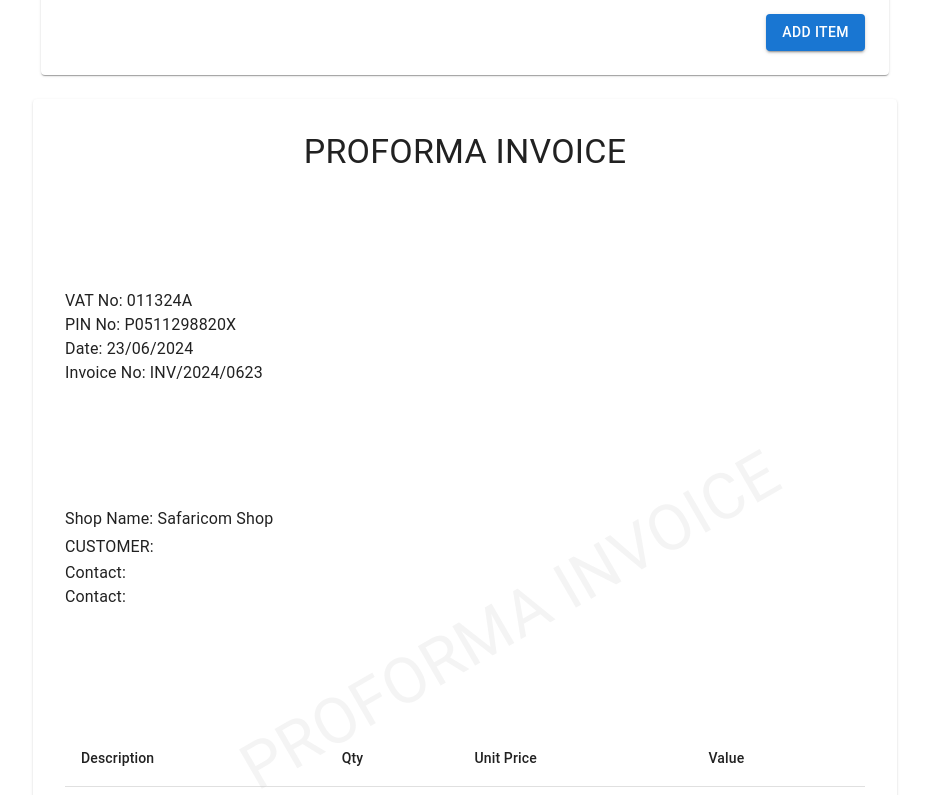
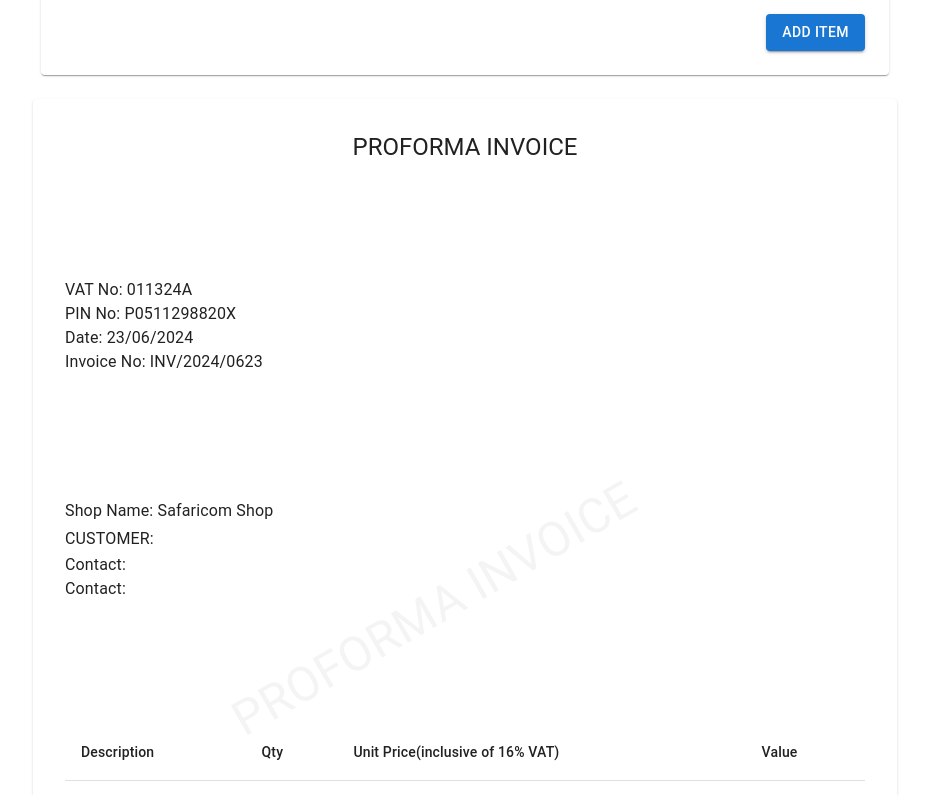
Before and after one commit to enochmaonga/Serial-range, a Next.js app: page /invoice-generator in a window 1280 px wide. Shown: the part 345-1140 px from the top of the page, without its empty margins (175-1104 px from the left). Built offline with nearby package versions, Linux system fonts and the light colour scheme.

Commit message:
refactor invoice size

```diff
--- a/src/components/Invoice/InvoiceGen.js
+++ b/src/components/Invoice/InvoiceGen.js
@@ -201,14 +201,14 @@
                         top: "40%",
                         left: "20%",
                         transform: "rotate(-30deg)",
-                        fontSize: "4rem",
+                        fontSize: "3rem",
                         color: "rgba(200,200,200,0.2)",
                     }}
                 >
                     PROFORMA INVOICE
                 </Typography>
 
-                <Typography variant="h4" align="center" gutterBottom>
+                <Typography variant="h5" align="center" gutterBottom>
                     PROFORMA INVOICE
                 </Typography>
                 <Box sx={{ mb: 2 }}>
@@ -228,7 +228,7 @@
                         <TableRow>
                             <TableCell>Description</TableCell>
                             <TableCell>Qty</TableCell>
-                            <TableCell>Unit Price</TableCell>
+                            <TableCell>Unit Price(inclusive of 16% VAT)</TableCell>
                             <TableCell>Value</TableCell>
                         </TableRow>
                     </TableHead>
```
